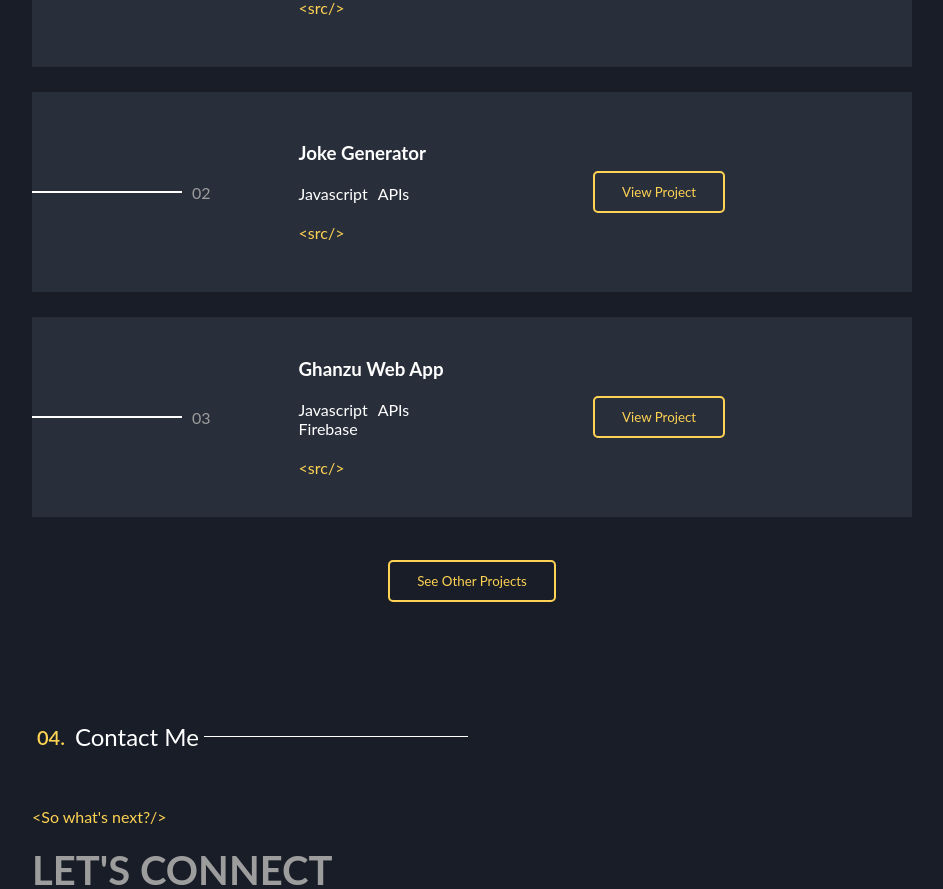
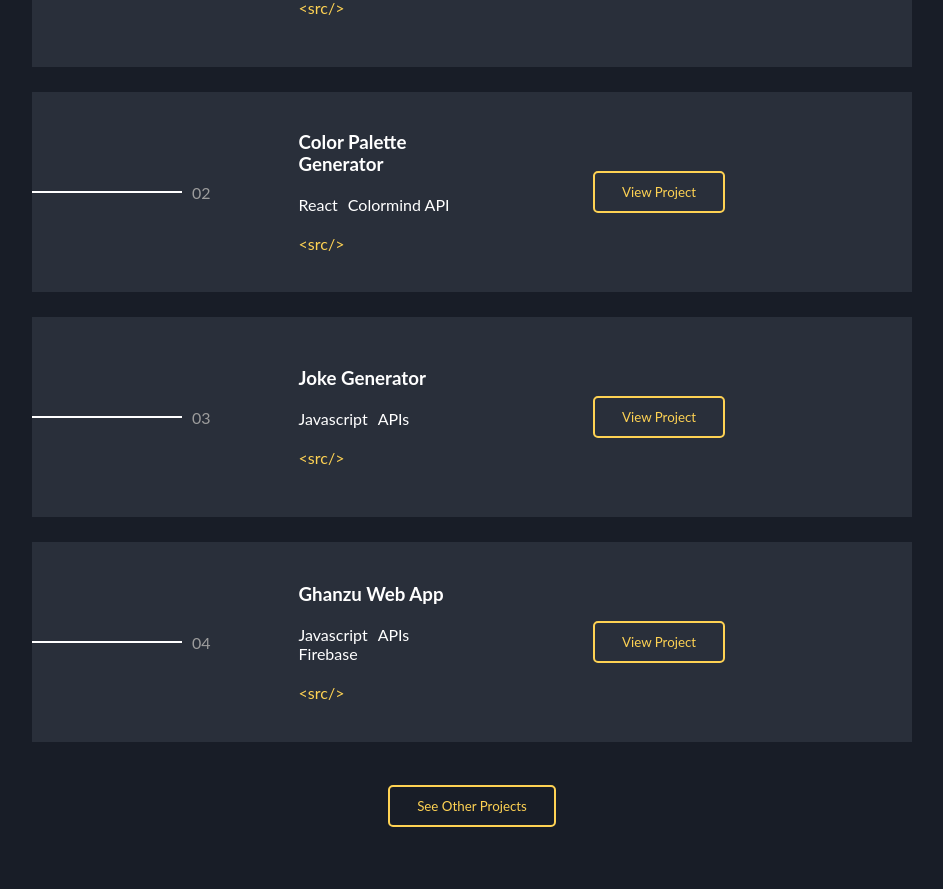
Before and after one commit to valentinesamuel/portfolio, an Angular app: page / in a window 1280 px wide. Shown: the part 2620-3509 px from the top of the page, without its empty margins (168-1111 px from the left). Built offline with nearby package versions, Linux system fonts and the light colour scheme; a web font is replaced by a local one.

Commit message:
Added color generator palette

```diff
--- a/src/app/projects/projects.component.ts
+++ b/src/app/projects/projects.component.ts
@@ -24,6 +24,12 @@ export class ProjectsComponent implements OnInit {
       liveDemo: 'https://buycoins-github.netlify.app/'
     },
     {
+      name: 'Color Palette Generator',
+      stack: ['React', 'Colormind API'],
+      repo: 'https://github.com/valentinesamuel/color-palette-generator',
+      liveDemo: 'https://random-palette-maker.netlify.app/'
+    },
+    {
       name: 'Joke Generator',
       stack: ['Javascript', 'APIs'],
       repo: 'https://github.com/valentinesamuel/jokes-generator',
```
